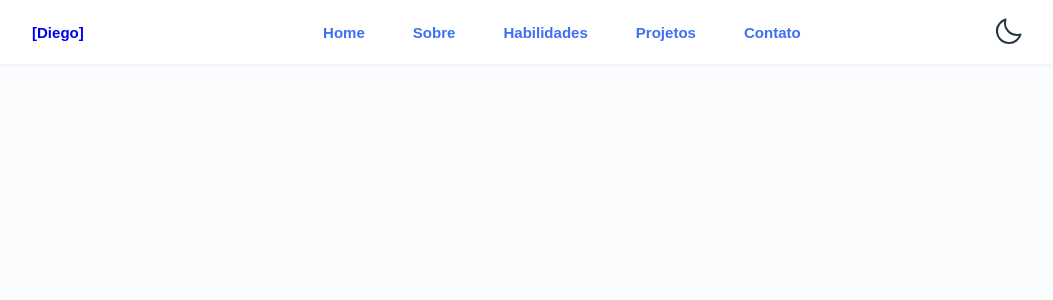
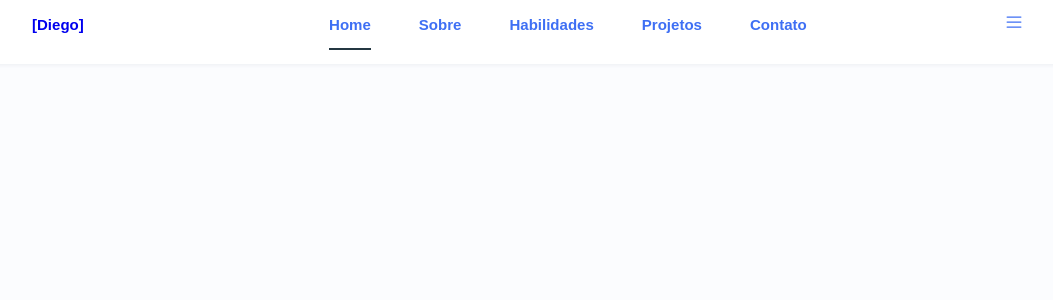
Before and after one commit to diegofchagas/portifolio-react, a React (Vite) app: page / in a window 1280 px wide. Shown: the top 300 px of the page, without its empty margins (112-1165 px from the left). Built offline with nearby package versions, Linux system fonts and the light colour scheme.

Commit message:
ajustando css do header

```diff
--- a/src/App.css
+++ b/src/App.css
@@ -0,0 +1,4 @@
+/* .section{
+  padding-top:3rem;
+  padding-bottom: 2rem;
+} */
--- /dev/null
+++ b/src/components/Common/Box-Container/styles.jsx
@@ -0,0 +1,10 @@
+import styled from 'styled-components';
+
+export const Box = styled.div`
+  max-width: 1024px;
+  display: grid;
+  /* grid-template-columns:100%;
+  grid-column-gap:2rem;
+  width:calc(100% - 2rem); */
+  margin-inline: ${({theme})=> theme.sizes.mb2}
+`;
--- a/src/components/Header/index.jsx
+++ b/src/components/Header/index.jsx
@@ -1,38 +1,63 @@
-import {Moon,Sun} from '@phosphor-icons/react'
-import * as S from './styles'
+import { Moon, Sun } from "@phosphor-icons/react";
+import * as S from "./styles";
+import { List } from "@phosphor-icons/react/dist/ssr";
 
 const Header = () => {
   return (
-
     <S.Header>
-    <nav className='nav bd-grid'>
+      {/* className = l-header */}
+      <nav className="nav bd-grid">
         <div>
-        <a href="#"><span>[</span>Diego<span>]</span></a>
+          <a href="#">
+            <span>[</span>Diego<span>]</span>
+          </a>
         </div>
 
-      <div className='nav-menu'>
-        <ul className='nav-list'>
-          <li> <a className='nav-link' href="#home">Home</a></li>
-          <li><a className='nav-link' href="#about">Sobre</a></li>
-          <li><a className='nav-link' href="#skills">Habilidades</a></li>
-          <li><a className='nav-link' href="#work">Projetos</a></li>
-          <li><a className='nav-link' href="#contact">Contato</a></li>
+        <div className="nav-menu">
+          <ul className="nav-list">
+            <li className="nav-item">
+              {" "}
+              <a className="nav-link active-link" href="#home">
+                Home
+              </a>
+            </li>
+            <li>
+              <a className="nav-link" href="#about">
+                Sobre
+              </a>
+            </li>
+            <li>
+              <a className="nav-link" href="#skills">
+                Habilidades
+              </a>
+            </li>
+            <li>
+              <a className="nav-link" href="#work">
+                Projetos
+              </a>
+            </li>
+            <li>
+              <a className="nav-link" href="#contact">
+                Contato
+              </a>
+            </li>
           </ul>
         </div>
 
-      <div className='navs-btns'>
-      <Moon size={32} />
+        <div className="nag-toggle">
+          <List size={20}/>
         </div>
 
-      <div className='sun'>
-      <Sun size={32} />
-
-
+        {/* <div className="navs-btns">
+          <Moon size={20} />
         </div>
 
+        <div className="sun">
+          <Sun size={32} />
+        </div> */}
       </nav>
     </S.Header>
-  )
-}
+  );
+};
 
-export default Header
+export default Header;
--- a/src/components/Header/styles.jsx
+++ b/src/components/Header/styles.jsx
@@ -8,25 +8,24 @@ export const Header = styled.header`
   left: 0;
   z-index: ${({ theme }) => theme.sizes.zFixed};
   box-shadow: 0 1px 4px rgba(146, 161, 176, 0.15);
+  height:4rem;
 
   .nav {
-    background-color: ${({ theme }) => theme.colors.containerColor};
+    margin: 0 144px;
     display: flex;
     justify-content: space-between;
     align-items: center;
     font-weight: ${({ theme }) => theme.sizes.fontSemi};
-    margin:0 144px;
-    height:4rem;
+    height:${({ theme }) => theme.sizes.headerHeight};
   }
 
-  /* .nav .bd-grid{
+  /* .bd-grid{
     max-width: 1024px;
     display: grid;
     grid-template-columns: 100%;
-    grid-column-gap: 2rem;
-    width: calc(100% - 2rem);
     margin-inline: 2rem;
   } */
+
 
   .nav-list {
     display: flex;
@@ -58,6 +57,22 @@ export const Header = styled.header`
     background-color: ${({ theme }) => theme.colors.secondary};
   }
 
+  .nag-toggle{
+    color:${({ theme }) => theme.colors.primary};
+    font-size: 1.5rem;
+    cursor: pointer;
+  }
+
+  .active-link::after{
+    position: absolute;
+    content: "";
+    width: 100%;
+    height: 0.18rem;
+    left: 0;
+    top: 2rem;
+    background-color: ${({ theme }) => theme.colors.secondary};
+  }
+
   .navs-btns {
     display: flex;
     align-items: center;
@@ -69,7 +84,7 @@ export const Header = styled.header`
     cursor: pointer;
   }
 
-
+/*
   @media (min-width:768px) {
     /* .nav {
       height: 4rem;
@@ -79,30 +94,18 @@ export const Header = styled.header`
     margin-left: ${({ theme }) => theme.sizes.mb6};
     margin-bottom:0;
   } */
-  }
+
 
   @media (max-width: 768px) {
-    nav {
-      height: 4rem;
-    }
     .nav-menu {
       position: fixed;
       top: ${({ theme }) => theme.sizes.headerHeight};
-      right: -100%;
+      right:20%;
       width: 80%;
       height: 100%;
       padding: 2rem;
       background-color: ${({ theme }) => theme.colors.secondary};
-      transition: 0.5s;
-    }
-
-    .nav-list li {
-      margin-left: ${({ theme }) => theme.sizes.mb6};
-      margin-bottom: 0;
-    }
-
-    .nav-link {
-      color: ${({ theme }) => theme.colors.titleColor};
+      transition: .5s;
     }
   }
 `;
```
Also changed, not shown: src/components/Common/Box-Container/index.jsx (added, +11 -0 lines). Lines whose indentation alone changed are shown as unchanged.
